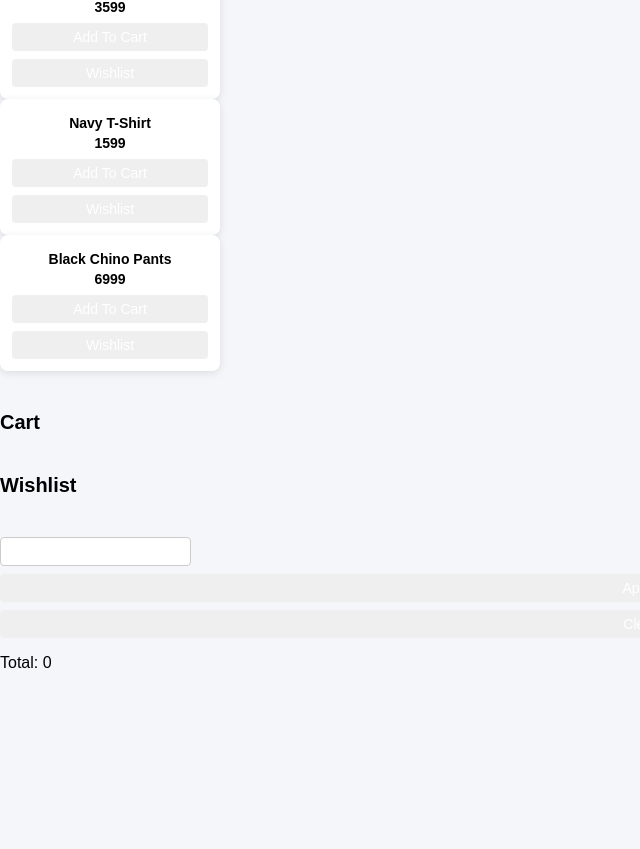
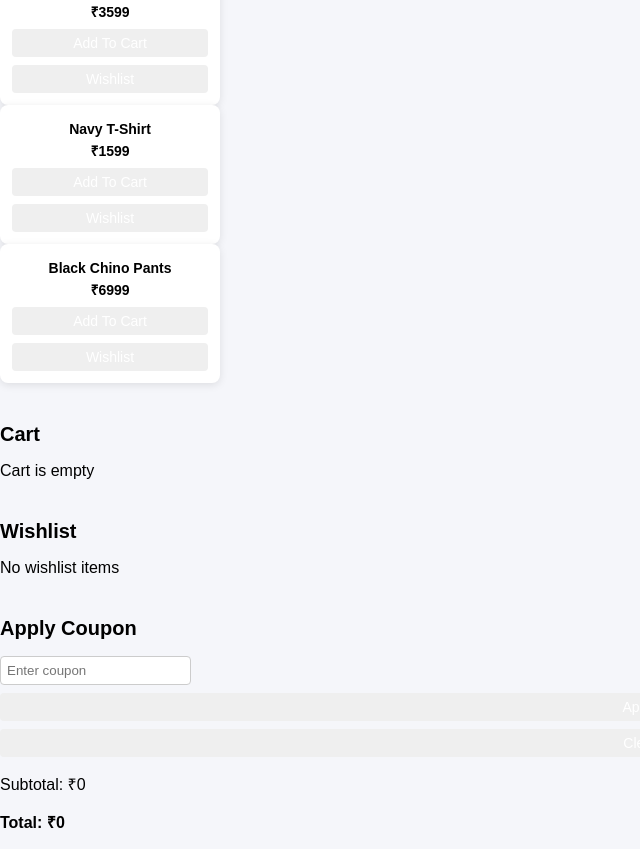
Before and after one commit to acciojob/shopping-cart-redux-akhssm, a React app: page / in a window 1280 px wide. Shown: the part 278-1127 px from the top of the page, without its empty margins (0-640 px from the left). Before the commit the page ends 966 px from the top, so only its background shows below. Built offline with nearby package versions, Linux system fonts and the light colour scheme.

Commit message:
Made changes

```diff
--- a/src/components/App.js
+++ b/src/components/App.js
@@ -19,43 +19,40 @@ const PRODUCTS = [
 
 export default function App() {
   const dispatch = useDispatch();
-  const cartItems = useSelector((s) => s.cart.items);
+  const { items: cartItems, coupon } = useSelector((s) => s.cart);
   const wishlistItems = useSelector((s) => s.wishlist.items);
   const [couponInput, setCouponInput] = useState("");
 
-  const total = cartItems.reduce(
+  const subtotal = cartItems.reduce(
     (sum, item) => sum + item.price * item.qty,
     0
   );
 
+  const discountAmount = coupon
+    ? Math.round((subtotal * coupon.discountPercent) / 100)
+    : 0;
+
+  const total = subtotal - discountAmount;
+
   return (
     <>
-      <nav className="navbar-expand-lg">
-        <div className="text-center">
-          <h3>Shopping Cart</h3>
-        </div>
+      <nav className="navbar-expand-lg text-center">
+        <h3>Shopping Cart</h3>
       </nav>
 
       <section>
         <h3>Products</h3>
-
         {PRODUCTS.map((p) => (
           <div className="custom-card" key={p.id}>
             <div className="card-body">
               <p>{p.name}</p>
-              <p>{p.price}</p>
+              <p>₹{p.price}</p>
 
-              <button
-                className="btn"
-                onClick={() => dispatch(addToCart(p))}
-              >
+              <button className="btn" onClick={() => dispatch(addToCart(p))}>
                 Add To Cart
               </button>
 
-              <button
-                className="btn"
-                onClick={() => dispatch(addToWishlist(p))}
-              >
+              <button className="btn" onClick={() => dispatch(addToWishlist(p))}>
                 Wishlist
               </button>
             </div>
@@ -66,30 +63,24 @@ export default function App() {
       <section>
         <h3>Cart</h3>
 
+        {cartItems.length === 0 && <p>Cart is empty</p>}
+
         {cartItems.map((item) => (
           <div className="custom-card" key={item.id}>
             <div className="card-body">
               <p>{item.name}</p>
               <p>Qty: {item.qty}</p>
+              <p>₹{item.price * item.qty}</p>
 
-              <button
-                className="btn"
-                onClick={() => dispatch(increaseQty(item.id))}
-              >
+              <button className="btn" onClick={() => dispatch(increaseQty(item.id))}>
                 +
               </button>
 
-              <button
-                className="btn"
-                onClick={() => dispatch(decreaseQty(item.id))}
-              >
+              <button className="btn" onClick={() => dispatch(decreaseQty(item.id))}>
                 -
               </button>
 
-              <button
-                className="btn"
-                onClick={() => dispatch(removeFromCart(item.id))}
-              >
+              <button className="btn" onClick={() => dispatch(removeFromCart(item.id))}>
                 Remove
               </button>
             </div>
@@ -100,23 +91,20 @@ export default function App() {
       <section>
         <h3>Wishlist</h3>
 
+        {wishlistItems.length === 0 && <p>No wishlist items</p>}
+
         {wishlistItems.map((item) => (
           <div className="custom-card" key={item.id}>
             <div className="card-body">
               <p>{item.name}</p>
 
-              <button
-                className="btn"
-                onClick={() => dispatch(addToCart(item))}
-              >
+              <button className="btn" onClick={() => dispatch(addToCart(item))}>
                 Add To Cart
               </button>
 
               <button
                 className="btn"
-                onClick={() =>
-                  dispatch(removeFromWishlist(item.id))
-                }
+                onClick={() => dispatch(removeFromWishlist(item.id))}
               >
                 Remove
               </button>
@@ -126,8 +114,11 @@ export default function App() {
       </section>
 
       <section>
+        <h3>Apply Coupon</h3>
+
         <input
           value={couponInput}
+          placeholder="Enter coupon"
           onChange={(e) => setCouponInput(e.target.value)}
         />
 
@@ -140,14 +131,21 @@ export default function App() {
           Apply
         </button>
 
-        <button
-          className="btn"
-          onClick={() => dispatch(clearCoupon())}
-        >
+        <button className="btn" onClick={() => dispatch(clearCoupon())}>
           Clear
         </button>
 
-        <p>Total: {total}</p>
+        <p>Subtotal: ₹{subtotal}</p>
+
+        {coupon && (
+          <p>
+            Coupon <b>{coupon.code}</b> applied ({coupon.discountPercent}% off)
+          </p>
+        )}
+
+        <p>
+          <b>Total: ₹{total}</b>
+        </p>
       </section>
     </>
   );
--- a/src/components/cartSlice.js
+++ b/src/components/cartSlice.js
@@ -11,7 +11,7 @@ const cartSlice = createSlice({
   reducers: {
     addToCart(state, action) {
       const product = action.payload;
-      const existing = state.items.find(item => item.id === product.id);
+      const existing = state.items.find((item) => item.id === product.id);
 
       if (existing) {
         existing.qty += 1;
@@ -21,20 +21,24 @@ const cartSlice = createSlice({
     },
 
     removeFromCart(state, action) {
-      state.items = state.items.filter(item => item.id !== action.payload);
+      state.items = state.items.filter(
+        (item) => item.id !== action.payload
+      );
     },
 
     increaseQty(state, action) {
-      const item = state.items.find(item => item.id === action.payload);
+      const item = state.items.find((i) => i.id === action.payload);
       if (item) item.qty += 1;
     },
 
     decreaseQty(state, action) {
-      const item = state.items.find(item => item.id === action.payload);
-      if (item && item.qty > 1) {
+      const item = state.items.find((i) => i.id === action.payload);
+      if (!item) return;
+
+      if (item.qty > 1) {
         item.qty -= 1;
-      } else if (item && item.qty === 1) {
-        state.items = state.items.filter(i => i.id !== action.payload);
+      } else {
+        state.items = state.items.filter((i) => i.id !== action.payload);
       }
     },
 
--- a/src/components/wishlistSlice.js
+++ b/src/components/wishlistSlice.js
@@ -9,13 +9,16 @@ const wishlistSlice = createSlice({
   initialState,
   reducers: {
     addToWishlist(state, action) {
-      const product = action.payload;
-      const exists = state.items.find(item => item.id === product.id);
-      if (!exists) state.items.push(product);
+      const exists = state.items.find(
+        (item) => item.id === action.payload.id
+      );
+      if (!exists) state.items.push(action.payload);
     },
 
     removeFromWishlist(state, action) {
-      state.items = state.items.filter(item => item.id !== action.payload);
+      state.items = state.items.filter(
+        (item) => item.id !== action.payload
+      );
     },
   },
 });
```
